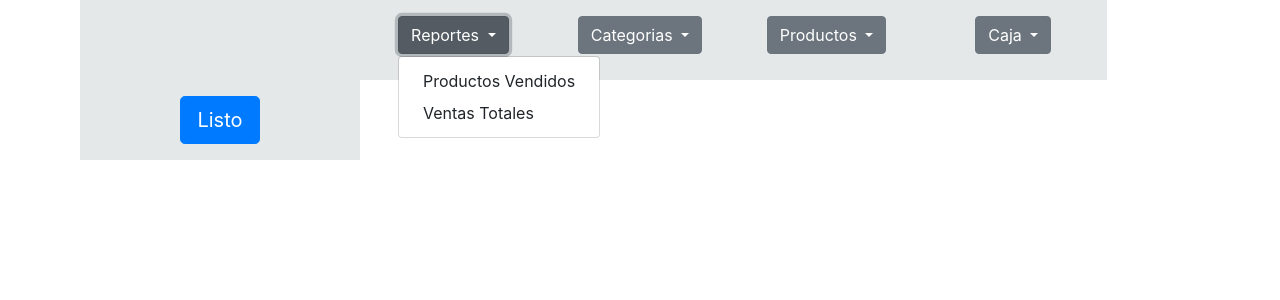
After one commit to moondev-sv/PaletasGrandSitemaLocal, a PHP site: page /barra_herramientas_modificada.php in a window 1280 px wide, after a click on "Reportes". The commit adds this page. Shown: the top 300 px of the page. Run offline with PHP 8.4, Linux system fonts and the light colour scheme; data that the repository does not hold is empty.

Commit message:
modales de bootstrap (pop ups)

```diff
--- a/Core/DB.php
+++ b/Core/DB.php
@@ -23,7 +23,7 @@ class BaseDatos {
 		 	$this->error=true;
 		 }
 	}
-	/*
+
 	public function insert($tabla, $campos, $valores) {
 		$campos2 = array();
 		$comodines = array();
@@ -105,7 +105,7 @@ class BaseDatos {
 		} else {
 			return 'false';
 		}
-	}*/
+	}
 
 }
 ?>
--- /dev/null
+++ b/barra_herramientas_modificada.php
@@ -0,0 +1,118 @@
+<!DOCTYPE html>
+<html lang="es">
+<head>
+	<meta charset="utf-8">
+	<meta name="viewport" content="width=device-width, initial-scale=1, shrink-to-fit=no">
+
+	<!-- Bootstrap CSS -->
+	<link rel="stylesheet" type="text/css" href="css/bootstrap.min.css">
+
+</head>
+	<script src="js/jquery-3.4.1.min.js"></script>
+	<script src="js/popper.min.js"></script>
+	<script src="js/bootstrap.min.js"></script>
+	<!--estilos contenedores-->
+	<style type="text/css">
+		.barra{height: 80px;background:#E5E8E8;}
+	</style>
+
+	</div>
+	<!--Barra de menu opciones-->
+	<div class="container">
+	<div class="form-row text-center">
+		<div class="col-3 barra">
+		</div>
+
+		<div class="col-2 py-3 barra">
+			<div class="btn-group" role="group" aria-label="Button group with nested dropdown">
+				<button id="btngroupdrop1" type="button" class="btn btn-secondary dropdown-toggle" data-toggle="dropdown" aria-haspopup="true" aria-expanded="false">
+				Reportes
+				</button>
+				<div class="dropdown-menu" aria-labelledby="btnGroupDrop1">
+    				<a class="dropdown-item" href="ventas.php">Productos Vendidos</a>
+    				<a class="dropdown-item" href="vent-total.php">Ventas Totales</a>
+    			</div>
+			</div>
+		</div>
+
+		<div class="col-2 py-3 barra">
+			<div class="btn-group" role="group" aria-label="Button group with nested dropdown">
+				<button id="btngroupdrop1" type="button" class="btn btn-secondary dropdown-toggle" data-toggle="dropdown" aria-haspopup="true" aria-expanded="false">
+				Categorias
+				</button>
+				<div class="dropdown-menu" aria-labelledby="btnGroupDrop1">
+					<a class="dropdown-item" href="categoria.php">Agregar categoria</a>
+					<a class="dropdown-item" href="addproducto.php">Eliminar categoria</a>
+    				<a class="dropdown-item" href="productos.php">Ver categorias</a>
+
+    			</div>
+			</div>
+		</div>
+
+		<div class="col-2 py-3 barra">
+			<div class="btn-group" role="group" aria-label="Button group with nested dropdown">
+				<button id="btngroupdrop1" type="button" class="btn btn-secondary dropdown-toggle" data-toggle="dropdown" aria-haspopup="true" aria-expanded="false">
+				Productos
+				</button>
+				<div class="dropdown-menu" aria-labelledby="btnGroupDrop1">
+					<button class="btn btn-info" data-toggle="modal" data-target="#subirModal"
+                                data-mod="<?= $idModulo[$k] ?>">Agregar producto</button>
+					<a class="dropdown-item" href="addproducto.php">Eliminar Producto</a>
+
+    			</div>
+			</div>
+		</div>
+
+		<!-- Modal para subir Archivos -->
+		<div class="modal fade" id="subirModal" tabindex="-1" role="dialog" aria-labelledby="modal de eliminacion"
+		     aria-hidden="true">
+		    <div class="modal-dialog" role="document">
+		        <div class="modal-content">
+		            <div class="modal-header">
+		                <h5 class="modal-title" id="exampleModalLabel">Subir Guías</h5>
+		                <button type="button" class="close" data-dismiss="modal" aria-label="Cerrar">
+		                    <span aria-hidden="true">&times;</span>
+		                </button>
+		            </div>
+		            <form method="post" enctype="multipart/form-data" class="form-group">
+		                <div class="modal-body">
+		                    <input type="hidden" name="MAX_FILE_SIZE" value="62914560">
+		                    <div class="container">
+		                        <div class="form-group row">
+		                            <label class="form-label">Archivo:</label>
+		                            <input class="form-control" type="file" name="guia">
+		                        </div>
+		                    </div>
+		                    <input type="hidden" name="idModulo" id="modulo">
+		                </div>
+		                <div class="modal-footer">
+		                    <button type="button" class="btn btn-secondary" data-dismiss="modal">Cancelar</button>
+		                    <input type="submit" class="btn btn-primary" value="Subir Guía al Módulo" name="GuardarGuia">
+		                </div>
+		            </form>
+		        </div>
+		    </div>
+		</div>
+
+
+
+		<div class="col-2 py-3 barra">
+			<div class="btn-group" role="group" aria-label="Button group with nested dropdown">
+				<button id="btngroupdrop1" type="button" class="btn btn-secondary dropdown-toggle" data-toggle="dropdown" aria-haspopup="true" aria-expanded="false">
+				Caja
+				</button>
+				<div class="dropdown-menu" aria-labelledby="btnGroupDrop1">
+    				<a class="dropdown-item" href="reportes.php">Reportes Z, X</a>
+    				<a class="dropdown-item" href="admincaja.php">Operaciones caja</a>
+    			</div>
+			</div>
+		</div>
+
+		<div class="col-3 py-3 barra">
+			<a href="index.php" class="btn btn-primary btn-lg">Listo</a>
+		</div>
+	</div>
+	</div>
+
+</body>
+</html>
--- a/conexion/cerrar.php
+++ /dev/null
@@ -1,6 +0,0 @@
-<?php
-    session_start();
-    //echo "$_SESSION[login]";
-    session_destroy();
-    header('location: ../admin/index.php');
-?>
--- a/conexion/conect.php
+++ /dev/null
@@ -1,6 +0,0 @@
-<?php
-
-$mysqli = new mysqli("localhost","root","","cajaexpress");
-
-
-?>
--- a/opciones.php
+++ b/opciones.php
@@ -22,7 +22,7 @@
 	<!--Barra de menu opciones-->
 	<div class="">
 	<?php
-		include("barra_herramientas.php")
+		include("barra_herramientas_modificada.php")
 	?>
 	</div>
 
```
Also changed, not shown: barra_herramientas - copia.php (added, +86 -0 lines).
